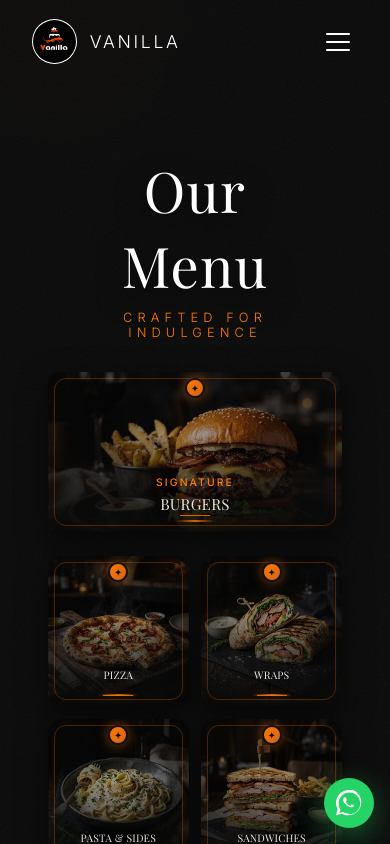
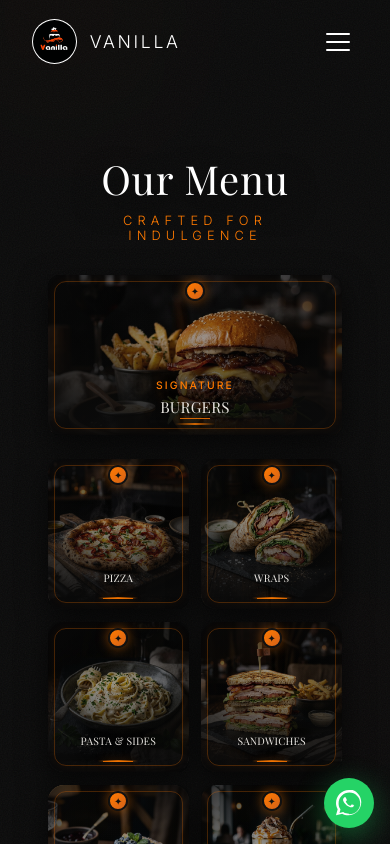
Before and after one commit to jagadishpalei/VANILLA, a React (Vite) app: page /menu in a window 390 px wide. Shown: the top 844 px of the page. Built offline with nearby package versions, Linux system fonts and the light colour scheme; a web font is replaced by a local one.

Commit message:
Fix Our Menu heading font size for mobile view

```diff
--- a/src/pages/Menu.css
+++ b/src/pages/Menu.css
@@ -272,7 +272,7 @@
 
 .menu-header h1 {
   font-family: 'Playfair Display', Georgia, serif;
-  font-size: clamp(3.5rem, 8vw, 5.5rem);
+  font-size: clamp(2.5rem, 8vw, 5.5rem);
   font-weight: 400;
   margin-bottom: 0.5rem;
   color: var(--white, #F5F2ED);
```
